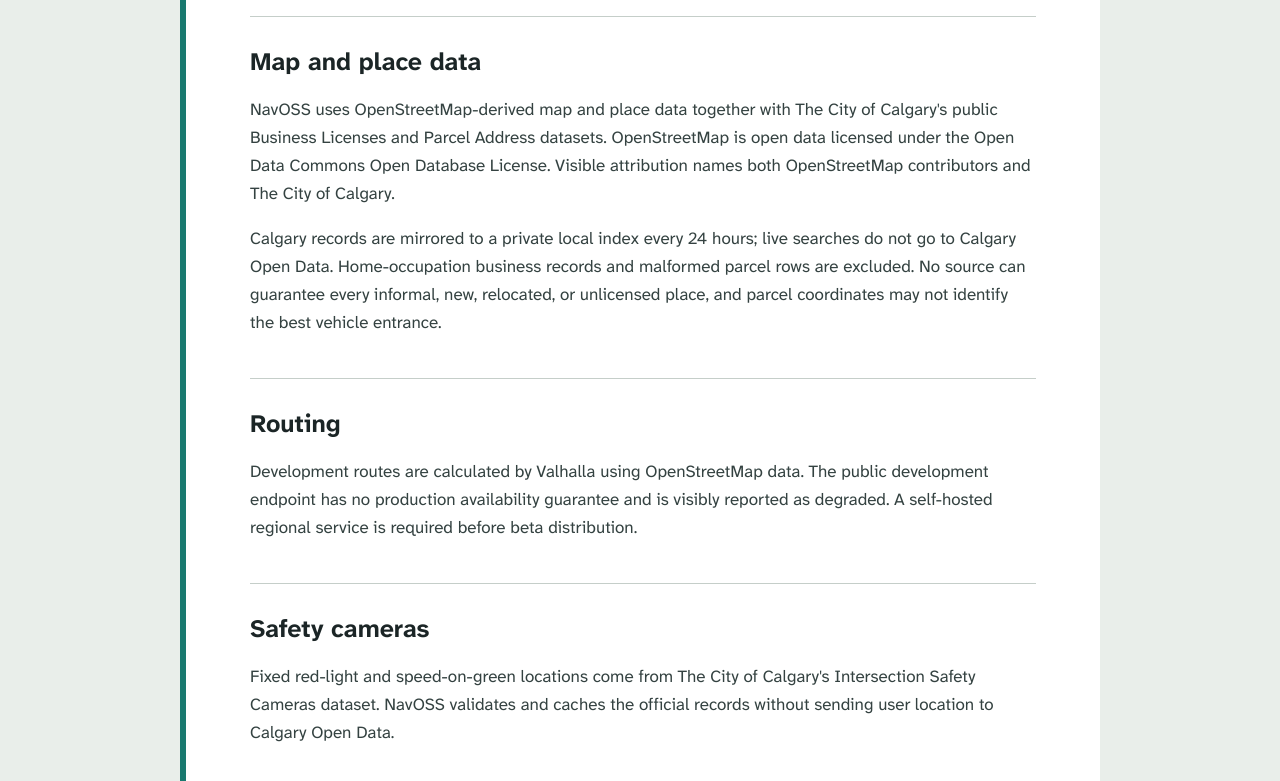
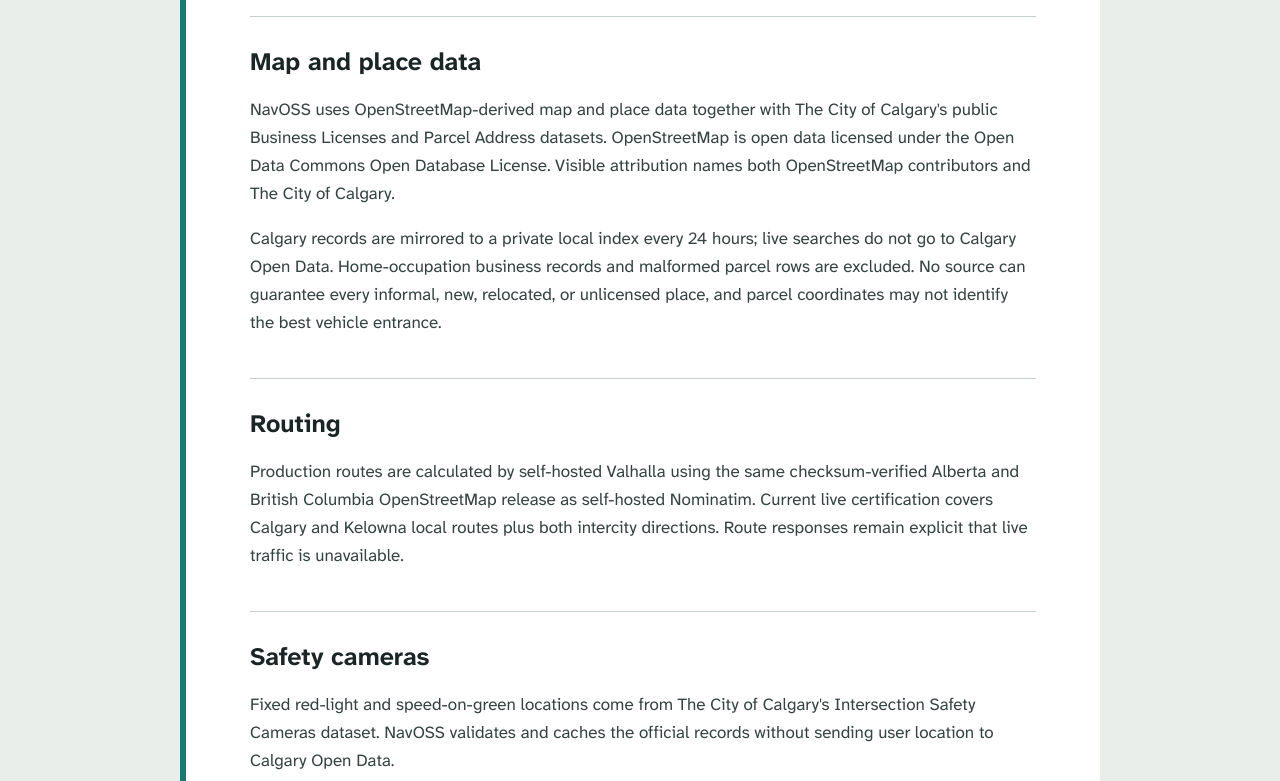
Before and after one commit to yassinsolim/NavOSS, a website: page apps/site/src/data-sources.html in a window 1280 px wide. Shown: the part 316-1097 px from the top of the page. Drawn offline with Linux system fonts and the light colour scheme.

Commit message:
docs(site): publish regional certification
Signed-off-by: Yassin Soliman <solimanyassin@gmail.com>

```diff
--- a/apps/site/src/data-sources.html
+++ b/apps/site/src/data-sources.html
@@ -44,9 +44,10 @@
 
         <h2>Routing</h2>
         <p>
-          Development routes are calculated by Valhalla using OpenStreetMap data. The public
-          development endpoint has no production availability guarantee and is visibly reported as
-          degraded. A self-hosted regional service is required before beta distribution.
+          Production routes are calculated by self-hosted Valhalla using the same checksum-verified
+          Alberta and British Columbia OpenStreetMap release as self-hosted Nominatim. Current live
+          certification covers Calgary and Kelowna local routes plus both intercity directions.
+          Route responses remain explicit that live traffic is unavailable.
         </p>
 
         <h2>Safety cameras</h2>
```
Also changed, not shown: apps/site/src/index.html (+2 -2 lines), apps/site/test/site.test.mjs (+3 -1 lines).
